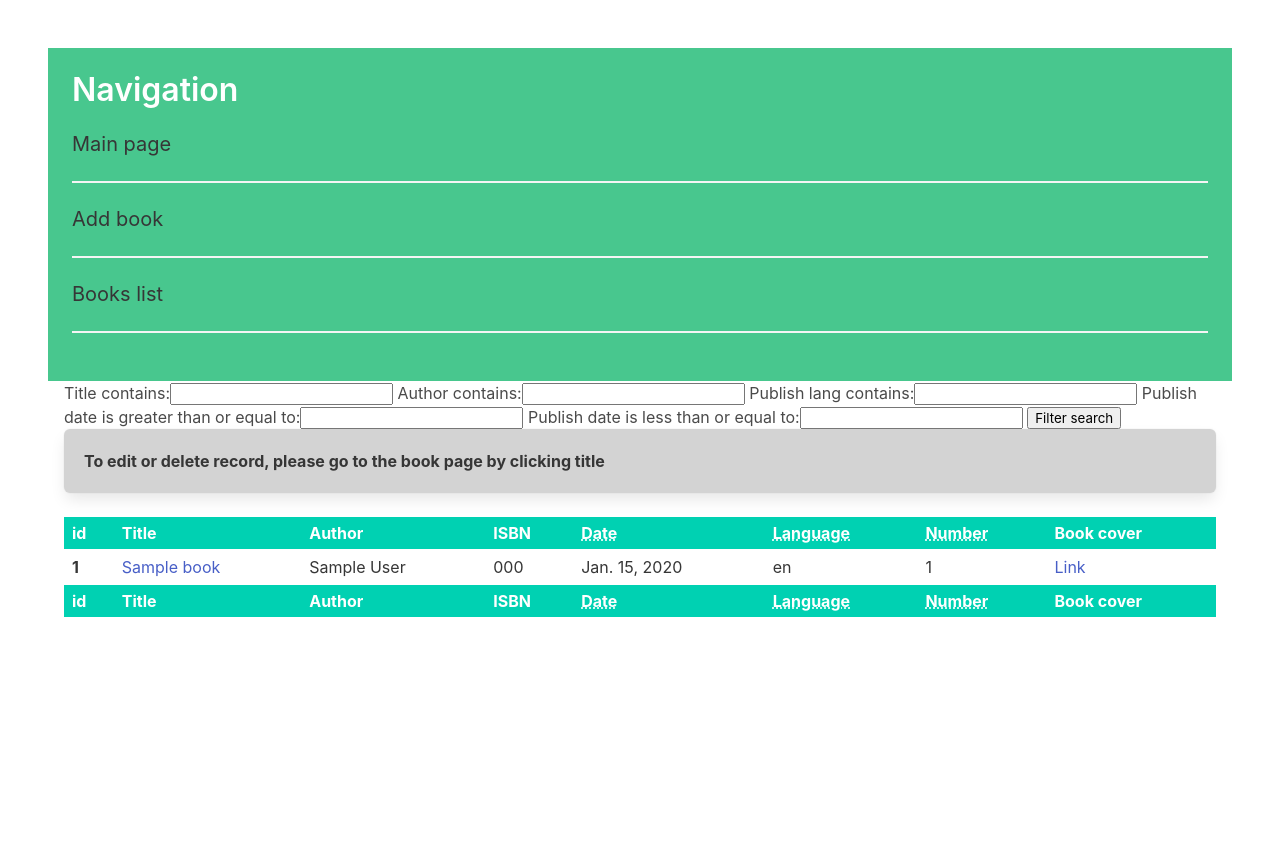
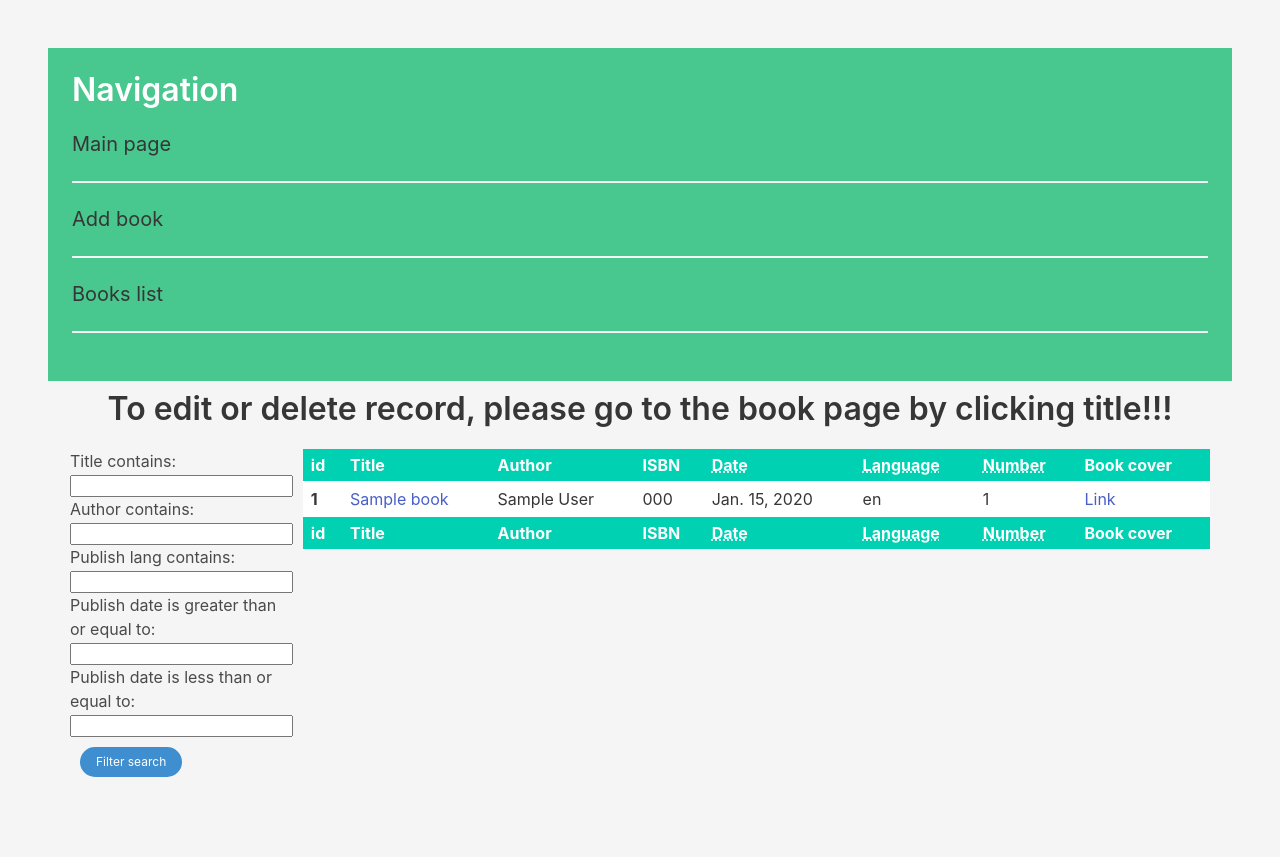
Before and after one commit to Samekmat/BookListTask, a Django app: page /books/ in a window 1280 px wide. Before the commit the page ends 617 px from the top, so only its background shows below. Run offline with Django 3.2, Linux system fonts and the light colour scheme; tables that the repository leaves empty hold one stand-in row (values such as "Sample post"); some libraries are stand-ins or nearby versions.

Commit message:
Add styling

```diff
--- a/BookListTask/settings.py
+++ b/BookListTask/settings.py
@@ -39,6 +39,7 @@ INSTALLED_APPS = [
     'django.contrib.staticfiles',
     'base',
     'django_filters',
+    'bootstrapform',
 ]
 
 MIDDLEWARE = [
--- a/base/forms.py
+++ b/base/forms.py
@@ -1,8 +1,20 @@
-from django.forms import ModelForm
+from django.forms import ModelForm, TextInput
 from .models import Book
+
+
+STYLE = {'class': 'input is-dark is-rounded is-large is-info'}
 
 
 class BookForm(ModelForm):
     class Meta:
         model = Book
         fields = '__all__'
+        widgets = {
+            'title': TextInput(attrs=STYLE),
+            'author': TextInput(attrs=STYLE),
+            'publish_date': TextInput(attrs=STYLE),
+            'ISBN': TextInput(attrs=STYLE),
+            'num_of_pages': TextInput(attrs=STYLE),
+            'cover_link': TextInput(attrs=STYLE),
+            'publish_lang': TextInput(attrs=STYLE)
+        }
--- a/templates/base.html
+++ b/templates/base.html
@@ -6,7 +6,7 @@
     <link rel="stylesheet" href="https://cdn.jsdelivr.net/npm/bulma@0.9.3/css/bulma.min.css">
     <title>Task</title>
 </head>
-<body>
+<body style="background-color: hsl(0, 0%, 96%)">
 <section class="section">
 {% include 'navbar.html' %}
 {% block content %}
--- a/templates/book_form.html
+++ b/templates/book_form.html
@@ -1,11 +1,13 @@
 {% extends 'base.html' %}
 
 {% block content %}
-    <div>
+    <div class="container">
+    <h2 class="title is-2 has-text-centered">Add new book</h2>
         <form method="post" action="">
             {% csrf_token %}
             {{ form.as_p }}
-            <input type="submit" value="Submit" />
+            <input style="margin-top: 10px" class="button is-rounded is-medium is-info" type="submit"
+                   value="Submit"/>
         </form>
     </div>
 {% endblock content %}
--- a/templates/book_list.html
+++ b/templates/book_list.html
@@ -1,17 +1,25 @@
 {% extends 'base.html' %}
+{% load bootstrap %}
 
 {% block content %}
 
-    <div class="container">
-        <div>
+
+    <div class="has-text-centered">
+        <p class="title has-text-centered" style="margin: 10px"><strong>To edit or delete record, please go to the book page by clicking
+            title!!!</strong></p>
+    </div>
+
+    <div class="columns" style="margin:10px">
+
+        <div class="column is-one-fifth">
             <form method="get">
-                {{ filter.form }}
-                <button class="is-rounded" type="submit">Filter search</button>
+                {{ filter.form|bootstrap }}
+                <button class=" button is-rounded is-small is-info" style="margin: 10px;" type="submit">Filter search
+                </button>
             </form>
         </div>
-        <div class="box" style="background-color: lightgray">
-            <p><strong>To edit or delete record, please go to the book page by clicking title</strong></p>
-        </div>
+
+        <div class="column">
             <div class="table-container">
 
                 <table class="table is-striped is-narrow is-hoverable is-fullwidth">
@@ -58,5 +66,7 @@
                 </table>
             </div>
         </div>
+    </div>
+
 
 {% endblock %}
```
Lines whose indentation alone changed are shown as unchanged.
